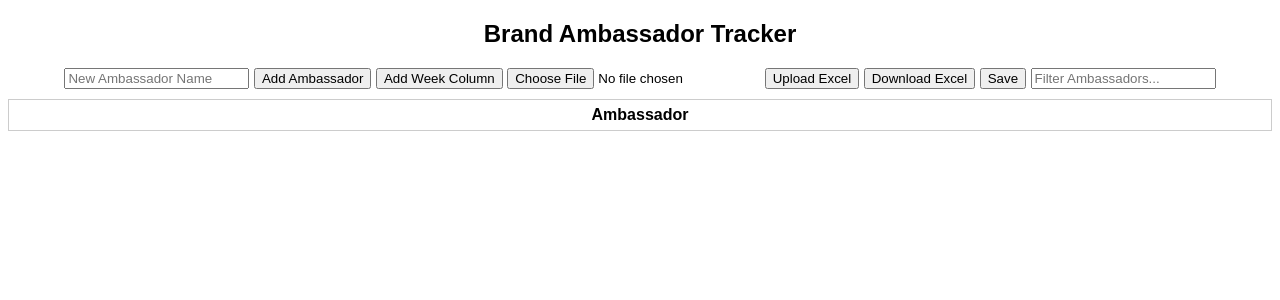
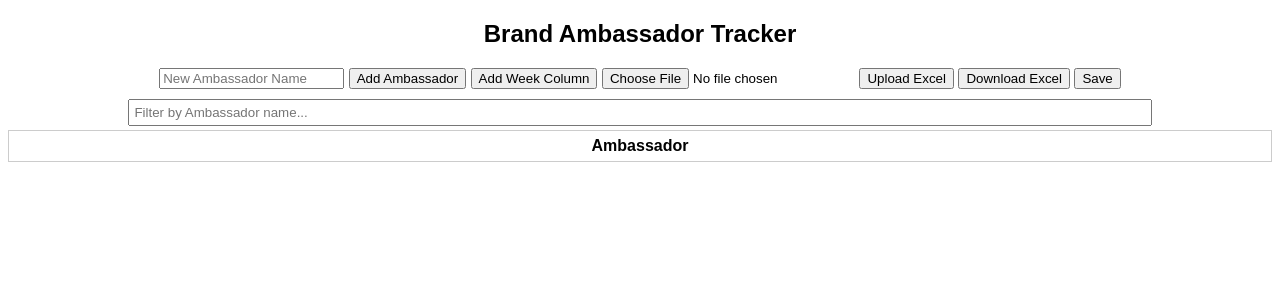
Before and after one commit to Kaushik-Puttaswamy/ambassador-tracker, a Flask app: page / in a window 1280 px wide. Shown: the top 300 px of the page. Run offline with Flask 3, Linux system fonts and the light colour scheme; lists and menus that the app fills with data are empty; some libraries are stand-ins or nearby versions.

Commit message:
updated files added

```diff
--- a/app.py
+++ b/app.py
@@ -1,3 +1,5 @@
+# app.py
+
 from flask import Flask, render_template, request, send_file, redirect, jsonify
 from flask_socketio import SocketIO, emit
 import os
@@ -24,6 +26,7 @@ store = load_data()
 
 @app.route('/')
 def index():
+    store['weeks'] = sorted(set(store['weeks']))  # ensure no duplicates
     return render_template('index.html', data=store['data'], weeks=store['weeks'])
 
 @app.route('/download')
@@ -57,7 +60,7 @@ def upload():
             new_data[name][week] = opts
             weeks_set.add(week)
         store['data'] = new_data
-        store['weeks'] = list(weeks_set)
+        store['weeks'] = sorted(list(weeks_set))
         save_data(store)
     return redirect('/')
 
@@ -79,45 +82,12 @@ def update_click(payload):
         store['data'][name][week] = [0] * 5
 
     store['data'][name][week][option] = count
+
     if week not in store['weeks']:
         store['weeks'].append(week)
+        store['weeks'] = sorted(set(store['weeks']))  # deduplicate
+
     emit('broadcast_update', payload, broadcast=True)
-
-@socketio.on('delete_ambassador')
-def delete_ambassador(data):
-    name = data['ambassador']
-    if name in store['data']:
-        del store['data'][name]
-        emit('ambassador_deleted', {'ambassador': name}, broadcast=True)
-
-@socketio.on('delete_week')
-def delete_week(data):
-    week = data['week']
-    if week in store['weeks']:
-        store['weeks'].remove(week)
-        for ambassador in store['data']:
-            store['data'][ambassador].pop(week, None)
-        emit('week_deleted', {'week': week}, broadcast=True)
-
-@socketio.on('rename_ambassador')
-def rename_ambassador(data):
-    old_name = data['old_name']
-    new_name = data['new_name']
-    if old_name in store['data']:
-        store['data'][new_name] = store['data'].pop(old_name)
-        emit('ambassador_renamed', {'old_name': old_name, 'new_name': new_name}, broadcast=True)
-
-@socketio.on('rename_week')
-def rename_week(data):
-    old_week = data['old_week']
-    new_week = data['new_week']
-    if old_week in store['weeks']:
-        index = store['weeks'].index(old_week)
-        store['weeks'][index] = new_week
-        for ambassador in store['data']:
-            if old_week in store['data'][ambassador]:
-                store['data'][ambassador][new_week] = store['data'][ambassador].pop(old_week)
-        emit('week_renamed', {'old_week': old_week, 'new_week': new_week}, broadcast=True)
 
 if __name__ == '__main__':
     port = int(os.environ.get("PORT", 5000))
--- a/static/script.js
+++ b/static/script.js
@@ -1,4 +1,3 @@
-// static/script.js
 const socket = io();
 
 function getColorClass(count) {
@@ -46,27 +45,11 @@ document.getElementById("add-ambassador-btn").addEventListener("click", () => {
   const name = document.getElementById("new-ambassador").value.trim();
   if (!name) return;
 
-  const weeks = Array.from(document.querySelectorAll(".week-header")).map(th => th.textContent);
+  const weeks = Array.from(document.querySelectorAll(".week-header .week-name")).map(span => span.textContent);
   const tbody = document.querySelector("#tracker-table tbody");
   const tr = document.createElement("tr");
   const tdName = document.createElement("td");
-
-  const nameSpan = document.createElement("span");
-  nameSpan.className = "ambassador-name";
-  nameSpan.textContent = name;
-
-  const editBtn = document.createElement("button");
-  editBtn.textContent = "✏️";
-  editBtn.onclick = () => renameAmbassador(editBtn);
-
-  const deleteBtn = document.createElement("button");
-  deleteBtn.textContent = "🗑️";
-  deleteBtn.onclick = () => deleteAmbassador(deleteBtn);
-
-  tdName.appendChild(nameSpan);
-  tdName.appendChild(editBtn);
-  tdName.appendChild(deleteBtn);
-
+  tdName.innerHTML = `<span class="ambassador-name">${name}</span><span class="edit-icon" onclick="editAmbassadorName(this)">✏️</span><span class="delete-icon" onclick="deleteAmbassadorRow(this)">🗑️</span>`;
   tr.appendChild(tdName);
 
   weeks.forEach(week => {
@@ -103,25 +86,12 @@ document.getElementById("add-week-btn").addEventListener("click", () => {
   const theadRow = document.querySelector("#tracker-table thead tr");
   const th = document.createElement("th");
   th.className = "week-header";
-  const container = document.createElement("div");
-  container.className = "week-header-container";
-  const span = document.createElement("span");
-  span.textContent = weekName;
-  const renameBtn = document.createElement("button");
-  renameBtn.textContent = "✏️";
-  renameBtn.onclick = () => renameWeek(weekName);
-  const deleteBtn = document.createElement("button");
-  deleteBtn.textContent = "🗑️";
-  deleteBtn.onclick = () => deleteWeek(weekName);
-  container.appendChild(span);
-  container.appendChild(renameBtn);
-  container.appendChild(deleteBtn);
-  th.appendChild(container);
+  th.innerHTML = `<span class="week-name">${weekName}</span><span class="edit-icon" onclick="editWeekName(this)">✏️</span><span class="delete-icon" onclick="deleteWeekColumn(this)">🗑️</span>`;
   theadRow.appendChild(th);
 
   const rows = document.querySelectorAll("#tracker-table tbody tr");
   rows.forEach(row => {
-    const name = row.firstChild.querySelector(".ambassador-name").textContent;
+    const name = row.querySelector(".ambassador-name").textContent;
     const td = document.createElement("td");
     for (let opt = 1; opt <= 5; opt++) {
       const label = document.createTextNode(`Opt${opt}:`);
@@ -151,57 +121,47 @@ document.getElementById("save-btn").addEventListener("click", () => {
   });
 });
 
-function filterAmbassadors(query) {
-  const rows = document.querySelectorAll("#tracker-table tbody tr");
-  query = query.toLowerCase();
+function editAmbassadorName(icon) {
+  const span = icon.parentElement.querySelector(".ambassador-name");
+  const newName = prompt("Enter new name:", span.textContent);
+  if (newName) {
+    const oldName = span.textContent;
+    span.textContent = newName;
+    const buttons = document.querySelectorAll(`button[data-ambassador="${oldName}"]`);
+    buttons.forEach(btn => btn.dataset.ambassador = newName);
+  }
+}
+
+function deleteAmbassadorRow(icon) {
+  const row = icon.closest("tr");
+  row.remove();
+}
+
+function editWeekName(icon) {
+  const span = icon.parentElement.querySelector(".week-name");
+  const oldName = span.textContent;
+  const newName = prompt("Enter new week name:", oldName);
+  if (newName && newName !== oldName) {
+    span.textContent = newName;
+    const buttons = document.querySelectorAll(`button[data-week="${oldName}"]`);
+    buttons.forEach(btn => btn.dataset.week = newName);
+  }
+}
+
+function deleteWeekColumn(icon) {
+  const th = icon.closest("th");
+  const index = Array.from(th.parentNode.children).indexOf(th);
+  const rows = document.querySelectorAll("#tracker-table tr");
   rows.forEach(row => {
-    const name = row.firstChild.querySelector(".ambassador-name").textContent.toLowerCase();
-    row.style.display = name.includes(query) ? "" : "none";
+    if (row.children[index]) row.removeChild(row.children[index]);
   });
 }
 
-function renameAmbassador(button) {
-  const td = button.parentElement;
-  const span = td.querySelector(".ambassador-name");
-  const oldName = span.textContent;
-  const newName = prompt("Enter new name:", oldName);
-  if (newName && newName !== oldName) {
-    span.textContent = newName;
-    document.querySelectorAll(`[data-ambassador="${oldName}"]`).forEach(btn => {
-      btn.dataset.ambassador = newName;
-    });
-  }
-}
-
-function deleteAmbassador(button) {
-  const tr = button.closest("tr");
-  if (confirm("Are you sure to delete this ambassador?")) {
-    tr.remove();
-  }
-}
-
-function renameWeek(oldName) {
-  const newName = prompt("Enter new week name:", oldName);
-  if (!newName || newName === oldName) return;
-
-  document.querySelectorAll(`.week-header`).forEach(th => {
-    if (th.textContent.includes(oldName)) th.querySelector("span").textContent = newName;
+document.getElementById("ambassador-filter").addEventListener("input", (e) => {
+  const filter = e.target.value.toLowerCase();
+  const rows = document.querySelectorAll("#tracker-table tbody tr");
+  rows.forEach(row => {
+    const name = row.querySelector(".ambassador-name").textContent.toLowerCase();
+    row.style.display = name.includes(filter) ? "" : "none";
   });
-
-  document.querySelectorAll(`[data-week="${oldName}"]`).forEach(btn => {
-    btn.dataset.week = newName;
-  });
-}
-
-function deleteWeek(weekName) {
-  const headers = document.querySelectorAll(".week-header");
-  let index = -1;
-  headers.forEach((th, i) => {
-    if (th.textContent.includes(weekName)) index = i + 1;
-  });
-  if (index === -1) return;
-  if (confirm(`Are you sure to delete ${weekName}?`)) {
-    headers[index - 1].remove();
-    document.querySelectorAll("#tracker-table tbody tr").forEach(row => row.children[index].remove());
-  }
-}
+});
--- a/templates/index.html
+++ b/templates/index.html
@@ -8,7 +8,7 @@
     body { font-family: Arial, sans-serif; }
     h2 { text-align: center; }
     table { border-collapse: collapse; width: 100%; }
-    td, th { border: 1px solid #ccc; padding: 6px; text-align: center; vertical-align: top; }
+    td, th { border: 1px solid #ccc; padding: 6px; text-align: center; }
     .opt-btn, .reset-btn { width: 60px; margin: 2px; }
     .reset-btn { width: 30px; background-color: #eee; }
     .green { background-color: #90ee90; }
@@ -17,12 +17,8 @@
     .red { background-color: #ff9999; }
     .scrollable { overflow-x: auto; display: block; }
     #control-panel { margin-bottom: 10px; text-align: center; }
-    .filter-select { margin: 4px; }
-    .edit-icon, .delete-icon {
-      cursor: pointer;
-      margin-left: 5px;
-    }
-    .hidden { display: none; }
+    .edit-icon, .delete-icon { cursor: pointer; margin-left: 5px; }
+    .filter-input { width: 80%; padding: 4px; margin: 4px auto; display: block; }
   </style>
 </head>
 <body>
@@ -38,15 +34,16 @@
     </form>
     <a href="/download"><button>Download Excel</button></a>
     <button id="save-btn">Save</button>
-    <input type="text" id="ambassador-filter" placeholder="Filter Ambassadors...">
   </div>
+
+  <input type="text" id="ambassador-filter" class="filter-input" placeholder="Filter by Ambassador name...">
 
   <div class="scrollable">
     <table id="tracker-table">
       <thead>
         <tr>
           <th>
-            Ambassador
+            <span class="ambassador-header">Ambassador</span>
           </th>
           {% for week in weeks %}
             <th class="week-header">
@@ -60,7 +57,7 @@
       <tbody>
         {% for name, weeks_data in data.items() %}
           <tr>
-            <td class="ambassador-name-cell">
+            <td>
               <span class="ambassador-name">{{ name }}</span>
               <span class="edit-icon" onclick="editAmbassadorName(this)">✏️</span>
               <span class="delete-icon" onclick="deleteAmbassadorRow(this)">🗑️</span>
```
